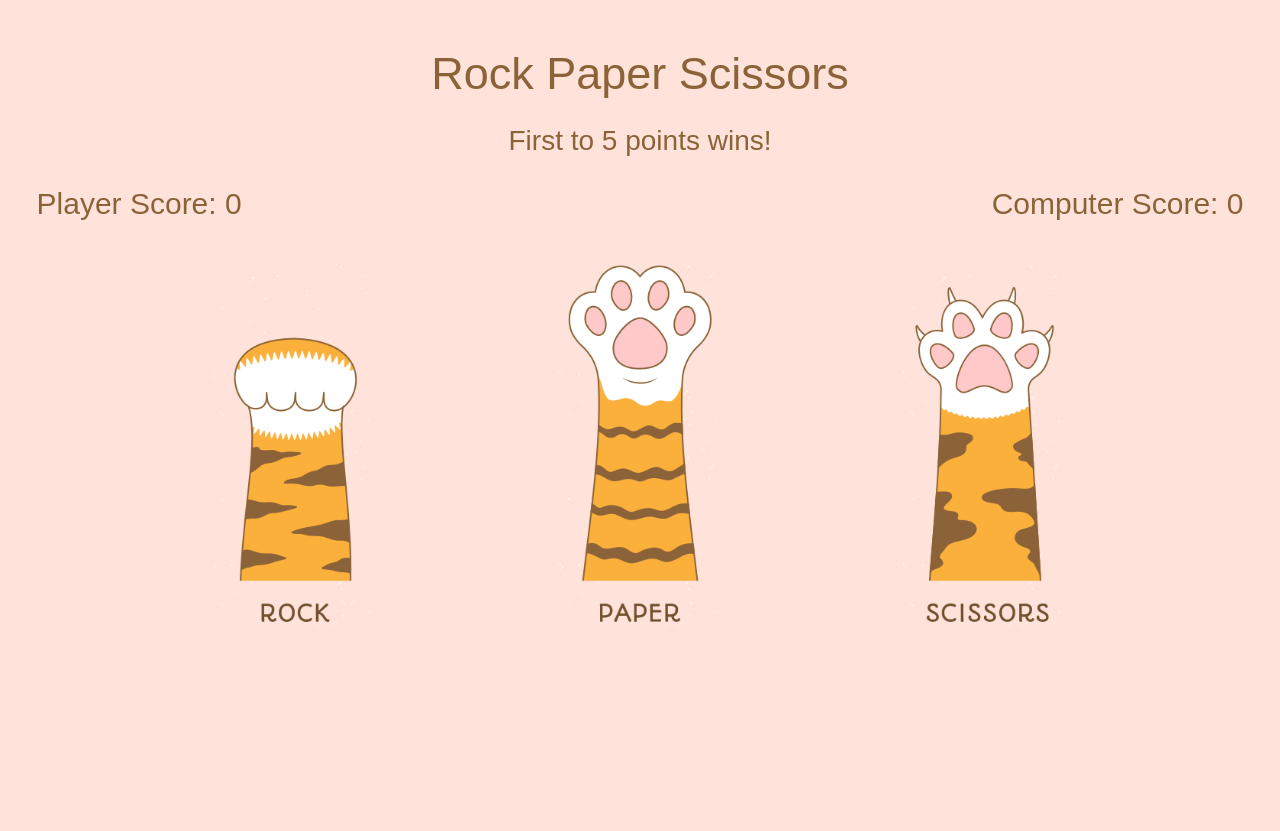
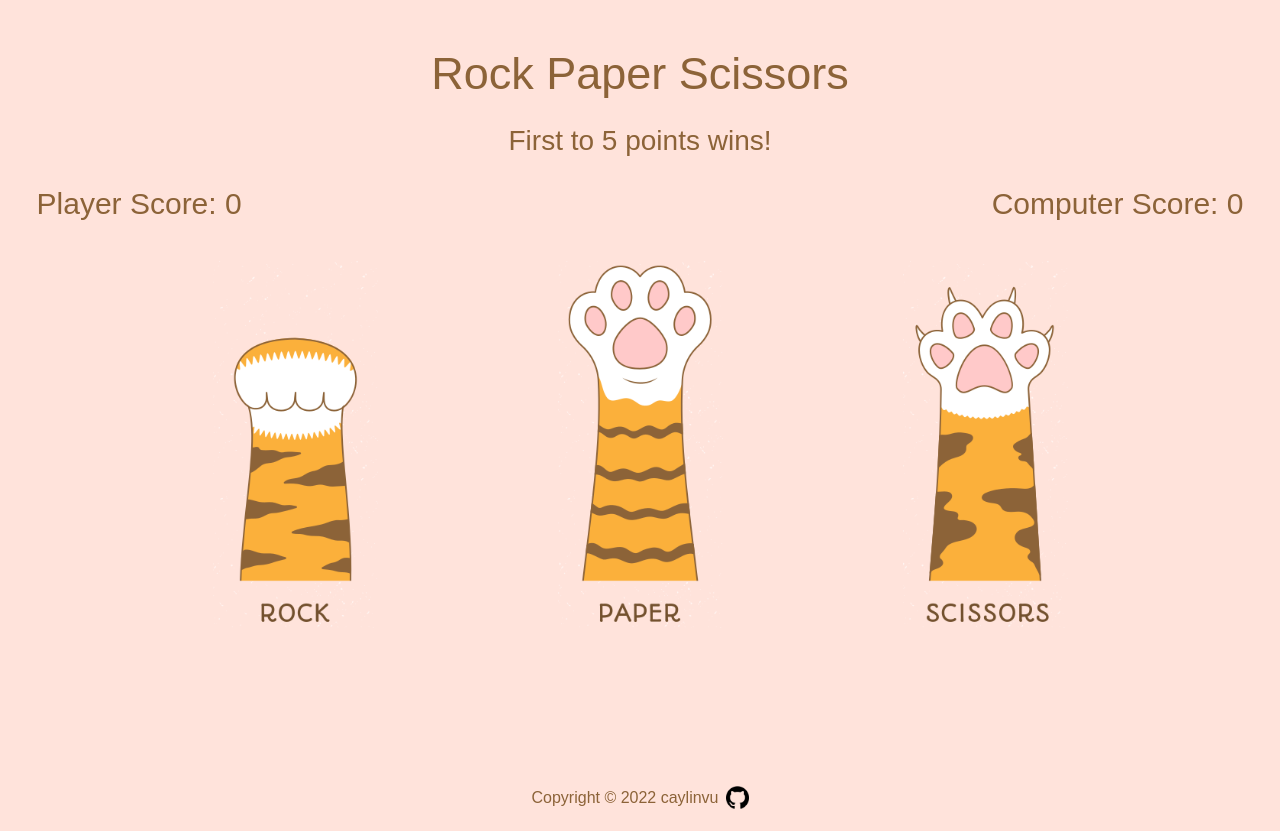
Before and after one commit to caylinvu/rockpaperscissors, a plain HTML site: page index.html in a window 1280 px wide. Before the commit the page ends 800 px from the top, so only its background shows below. Drawn offline with Linux system fonts and the light colour scheme; a web font is replaced by a local one.

Commit message:
Add copyright footer

```diff
--- a/index.html
+++ b/index.html
@@ -25,7 +25,7 @@
             </div>
             <div class="results"></div>
         </div>
-
+    <footer class="footer">Copyright © 2022 caylinvu <a href="https://github.com/caylinvu"><img src="images/gh.png" alt="github logo" class="logo"></a></footer>
         <script src="script.js"></script>
     </body>
 </html>
--- a/style.css
+++ b/style.css
@@ -2,6 +2,8 @@ body {
     background-color: #ffe3db;
     font-family: "Autour One", sans-serif;
     color: #8c6338;
+    position: relative;
+    min-height: 100vh;
 }
 
 .heading, .rules, .btns, .selection, .score, .results, .final, .newDiv {
@@ -86,3 +88,23 @@ body {
     background-color: #f5a21c;
     cursor: pointer;
 }
+
+#container {
+    padding-bottom: 5rem;
+}
+
+.footer {
+    display: flex;
+    align-items: center;
+    justify-content: center;
+    gap: 7px;
+    position: absolute;
+    bottom: 0;
+    width: 100%;
+    height: 50px;
+
+}
+
+.logo {
+    width: 23px;
+}
```
Also changed, not shown: images/gh.png (added).
